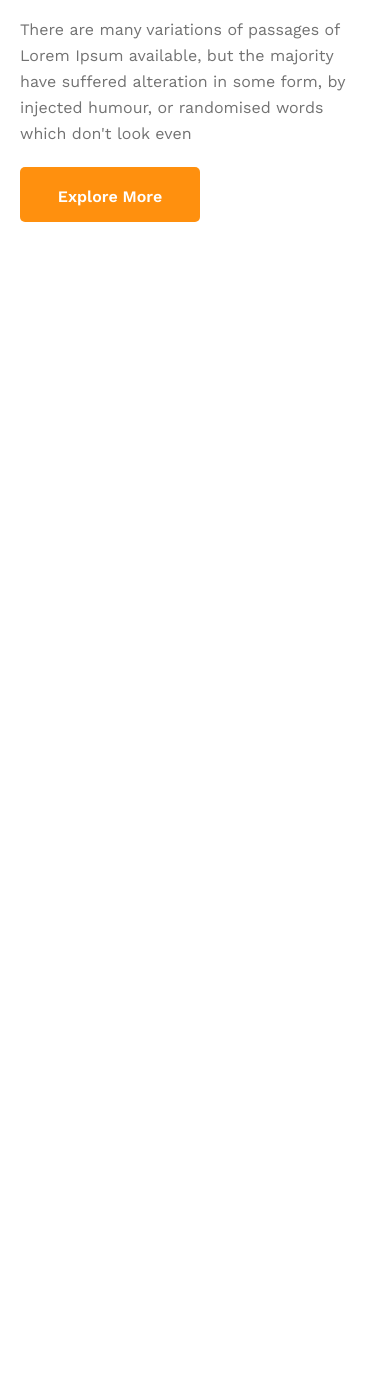
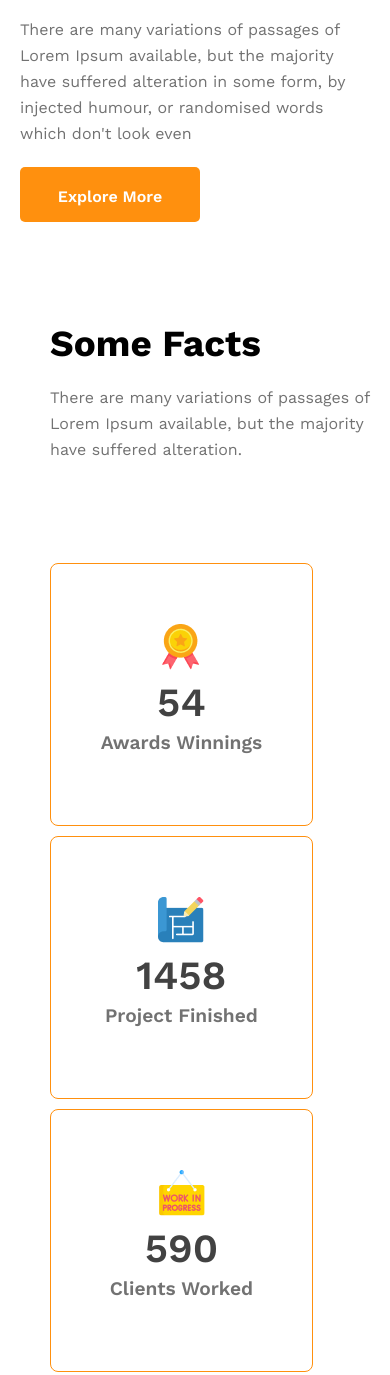
Before and after one commit to masum237/architects-project, a plain HTML site: page index.html in a window 390 px wide. Shown: the part 2247-3622 px from the top of the page. Before the commit the page ends 2539 px from the top, so only its background shows below. Drawn offline with nearby package versions, Linux system fonts and the light colour scheme.

Commit message:
reponsive for mobile

```diff
--- a/index.html
+++ b/index.html
@@ -41,7 +41,32 @@
         </div>
       </section>
       <section class="features"></section>
-      <section class="facts"></section>
+      <section class="facts">
+        <h3 class="facts-title">Some Facts</h3>
+        <p class="facts-description">There are many variations of passages of Lorem Ipsum available, but the majority have suffered alteration.</p>
+        <div class="facts-card-container">
+          <div class="card">
+            <img src="./images/icons/ribon.png" alt="" />
+            <h2 class="card-stats">54</h2>
+            <p class="card-title">Awards Winnings</p>
+          </div>
+          <div class="card">
+            <img src="./images/icons/projects.png" alt="" />
+            <h2 class="card-stats">1458</h2>
+            <p class="card-title">Project Finished</p>
+          </div>
+          <div class="card">
+            <img src="./images/icons/customers.png" alt="" />
+            <h2 class="card-stats">590</h2>
+            <p class="card-title">Clients Worked</p>
+          </div>
+          <div class="card">
+            <img src="./images/icons/email.png" alt="" />
+            <h2 class="card-stats">22578</h2>
+            <p class="card-title">Email Send</p>
+          </div>
+        </div>
+      </section>
     </main>
   </body>
 </html>
--- a/style.css
+++ b/style.css
@@ -102,7 +102,47 @@ main {
   font-weight: 400;
   line-height: 26px;
 }
-
+.facts {
+  padding: 50px 120px;
+}
+.facts-title {
+  font-size: 2.3rem;
+  margin-top: 100px;
+  margin-bottom: 20px;
+}
+.facts-description {
+  color: #727272;
+  width: 520px;
+  font-weight: 400;
+  line-height: 26px;
+}
+.facts-card-container {
+  display: flex;
+  justify-content: space-around;
+  margin-top: 100px;
+}
+.facts-card-container .card {
+  text-align: center;
+  align-items: center;
+  border-radius: 8px;
+  border: 1px solid #ff900e;
+  padding: 60px 30px 0 30px;
+  width: 200.831px;
+  height: 200.831px;
+}
+.facts-card-container .card-stats {
+  font-size: 2.5rem;
+  color: #424242;
+  font-weight: 600;
+  margin-top: 5px;
+  margin-bottom: 5px;
+}
+.facts-card-container .card-title {
+  font-size: 1.2rem;
+  color: #727272;
+  font-weight: 600;
+  margin-top: 5px;
+}
 /* responsive */
 /*
 .
@@ -116,11 +156,13 @@ main {
     padding: 10px;
   }
   nav,
-  .teams-container {
+  .teams-container,
+  .facts-card-container {
     flex-direction: column;
     gap: 10px;
   }
-  .teams-description {
+  .teams-description,
+  .facts-description {
     width: 350px;
   }
   .teams-img-container {
@@ -129,9 +171,12 @@ main {
   .teams-content {
     padding: 0;
   }
+  .facts {
+    padding: 0px 0px 0px 50px;
+  }
 }
 
-@media screen and (min-width: 576px) and (max-width: 960px) {
+@media screen and (min-width: 576px) and (max-width: 992px) {
   nav,
   .teams-container {
     flex-direction: column;
@@ -141,3 +186,13 @@ main {
     padding: 50px;
   }
 }
+@media screen and (min-width: 992px) and (max-width: 1200px) {
+  nav,
+  .teams-container {
+    flex-direction: column;
+    gap: 20px;
+  }
+  header {
+    padding: 50px;
+  }
+}
```
